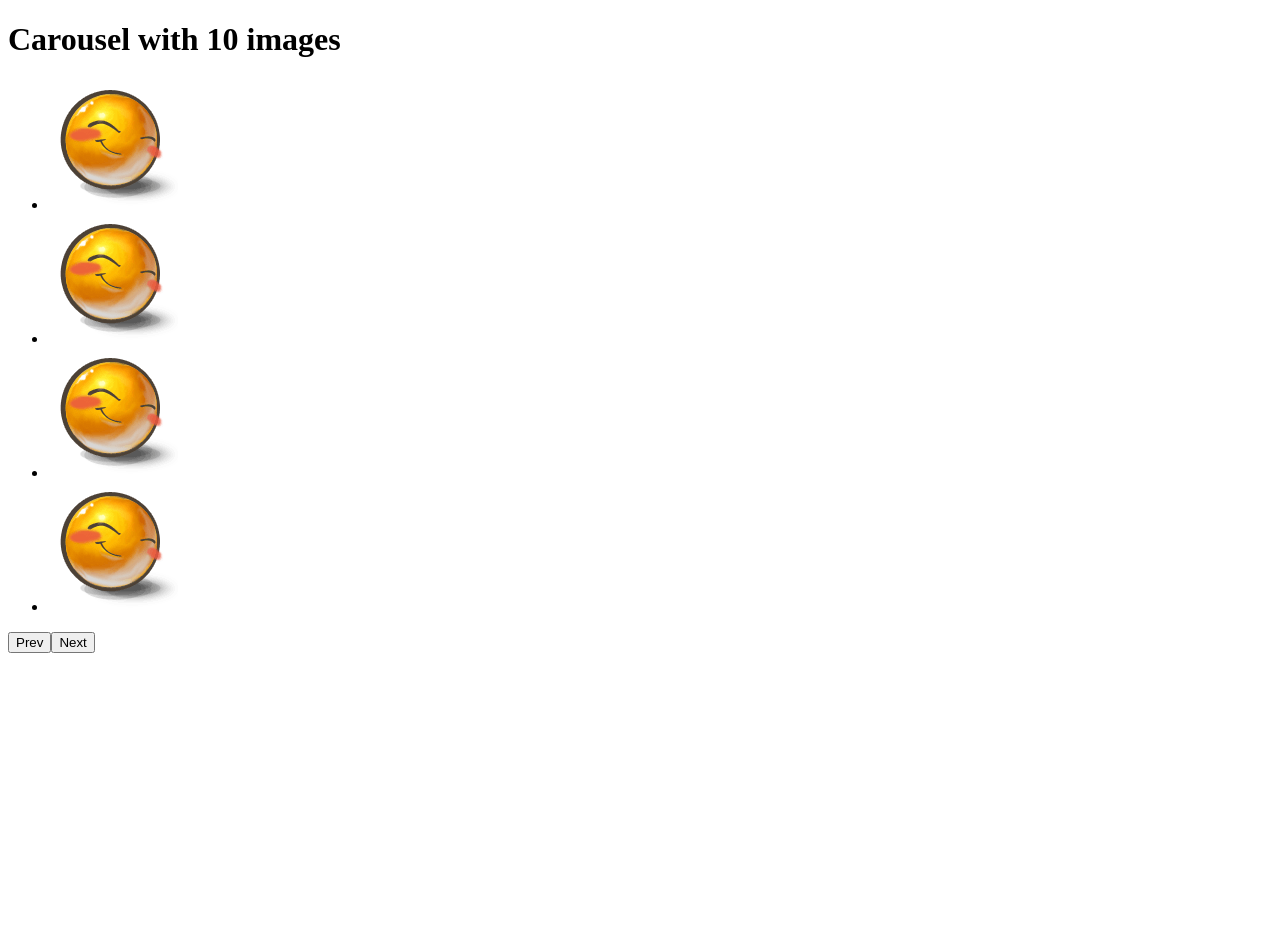
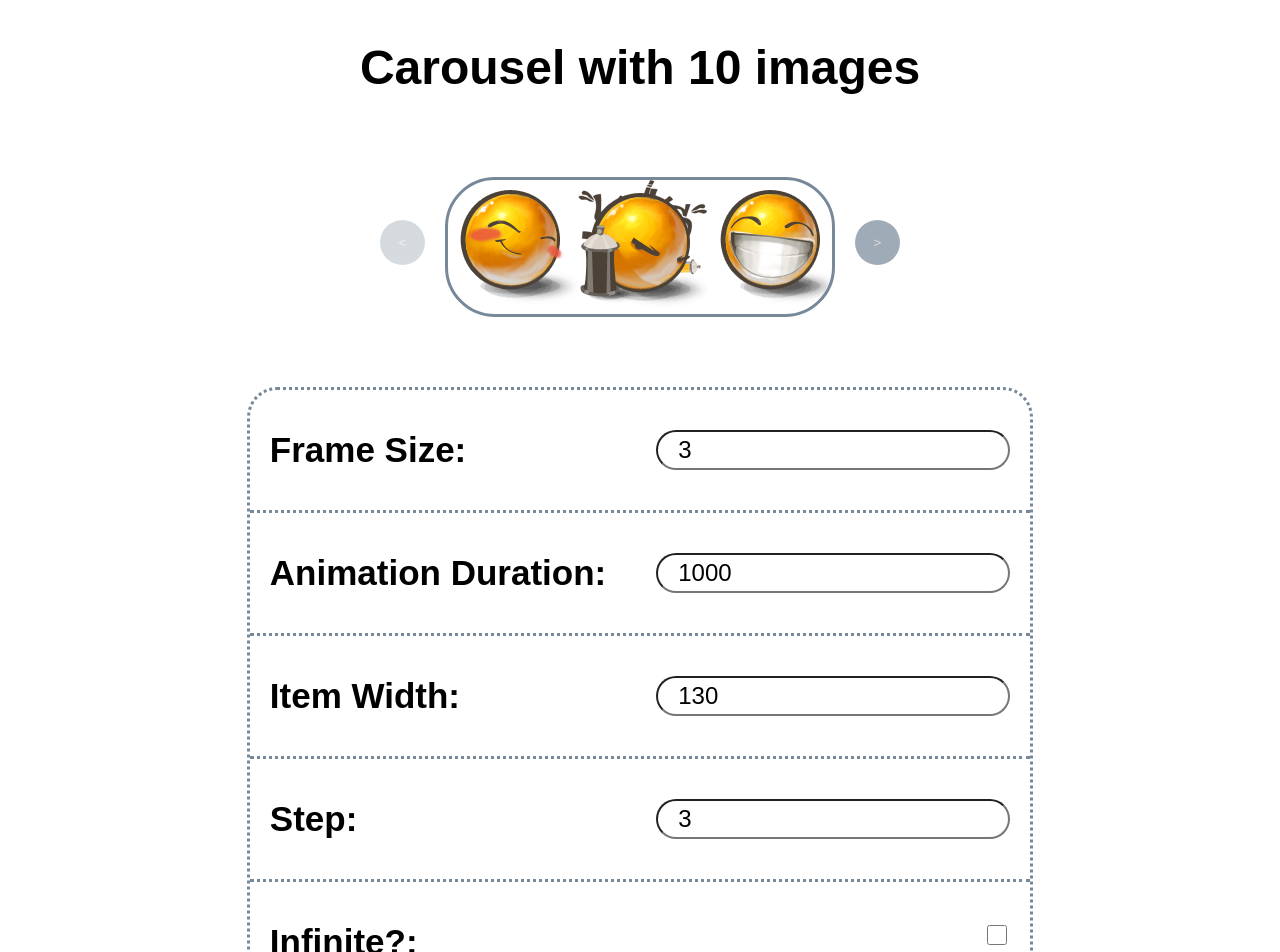
Before and after one commit to mate-academy/react_carousel, a React (Create React App) app: page / in a window 1280 px wide. Shown: the top 952 px of the page. Before the commit the page ends 800 px from the top, so only its background shows below. Built offline with nearby package versions, Linux system fonts and the light colour scheme.

Commit message:
task solution w/o к2 ÐÐÐtest

```diff
--- a/src/App.scss
+++ b/src/App.scss
@@ -1 +1,55 @@
-// style go here
+body {
+  font-family: Arial, sans-serif;
+}
+
+h1 {
+  font-size: 48px;
+}
+
+.App {
+  display: flex;
+  flex-direction: column;
+  justify-content: center;
+  align-items: center;
+  gap: 50px;
+
+  &__form {
+    display: flex;
+    flex-direction: column;
+    align-items: end;
+    border: dotted lightslategray;
+    border-radius: 30px;
+
+    &--label {
+      box-sizing: border-box;
+      display: flex;
+      justify-content: space-between;
+      width: 100%;
+      font-size: 35px;
+      font-weight: bold;
+      padding: 40px 20px;
+    }
+
+    &--label:not(:last-child) {
+      border-bottom: dotted lightslategray;
+    }
+
+    &--input {
+      border-radius: 20px;
+      font-size: 24px;
+      font-family: inherit;
+      padding: 0 20px;
+      margin-left: 50px;
+    }
+
+    &--checkbox {
+      display: inline-block;
+      width: 20px;
+      height: 20px;
+      background-color: #fff;
+      border: 1px solid #ccc;
+      border-radius: 3px;
+      cursor: pointer;
+    }
+  }
+}
--- a/src/App.tsx
+++ b/src/App.tsx
@@ -1,10 +1,7 @@
-import React from 'react';
+import React, { ChangeEvent } from 'react';
 import './App.scss';
 import Carousel from './components/Carousel';
-
-interface State {
-  images: string[];
-}
+import { State } from './utils/types';
 
 class App extends React.Component<{}, State> {
   state = {
@@ -20,17 +17,88 @@ class App extends React.Component<{}, State> {
       './img/9.png',
       './img/10.png',
     ],
+    step: 3,
+    frameSize: 3,
+    itemWidth: 130,
+    animationDuration: 1000,
+    infinite: false,
   };
 
   render() {
-    const { images } = this.state;
+    const { step, frameSize, itemWidth, animationDuration, infinite } =
+      this.state;
+
+    const setValue =
+      (property: keyof State) => (event: ChangeEvent<HTMLInputElement>) =>
+        this.setState(prevState => ({
+          ...prevState,
+          [property]: event.target.value,
+        }));
 
     return (
       <div className="App">
-        {/* eslint-disable-next-line */}
-        <h1>Carousel with {images.length} images</h1>
+        <h1 data-cy="title">Carousel with {this.state.images.length} images</h1>
 
-        <Carousel />
+        <Carousel {...this.state} />
+
+        <form className="App__form">
+          <label className="App__form--label" htmlFor="frameId">
+            Frame Size:
+            <input
+              onChange={setValue('frameSize')}
+              type="number"
+              id="frameId"
+              className="App__form--input"
+              value={frameSize}
+            />
+          </label>
+
+          <label className="App__form--label" htmlFor="animationId">
+            Animation Duration:
+            <input
+              onChange={setValue('animationDuration')}
+              type="number"
+              id="animationId"
+              className="App__form--input"
+              value={animationDuration}
+            />
+          </label>
+
+          <label className="App__form--label" htmlFor="itemId">
+            Item Width:
+            <input
+              onChange={setValue('itemWidth')}
+              type="number"
+              id="itemId"
+              className="App__form--input"
+              value={itemWidth}
+            />
+          </label>
+
+          <label className="App__form--label" htmlFor="stepId">
+            Step:
+            <input
+              onChange={setValue('step')}
+              type="number"
+              id="stepId"
+              className="App__form--input"
+              value={step}
+            />
+          </label>
+
+          <label className="App__form--label" htmlFor="infiniteId">
+            Infinite?:
+            <input
+              onChange={event =>
+                this.setState({ infinite: event.target.checked })
+              }
+              id="infiniteId"
+              type="checkbox"
+              className="App__form--checkbox"
+              checked={infinite}
+            />
+          </label>
+        </form>
       </div>
     );
   }
--- a/src/components/Carousel.scss
+++ b/src/components/Carousel.scss
@@ -1 +1,43 @@
-// style go here
+.Carousel {
+  display: flex;
+  align-items: center;
+  gap: 20px;
+  margin-bottom: 30px;
+
+  &__list {
+    overflow: hidden;
+    display: flex;
+    flex-direction: row;
+    align-items: center;
+    padding: 0;
+    margin: 0;
+    border: solid lightslategray;
+    border-radius: 50px;
+    list-style-type: none;
+  }
+
+  &__button {
+    border-radius: 100%;
+    border: none;
+    color: lightgray;
+    background-color: lightslategray;
+    opacity: 0.7;
+    transition: 0.5s;
+    min-height: 45px;
+    min-width: 45px;
+
+    &:hover {
+      cursor: pointer;
+      opacity: 1;
+    }
+
+    &:active {
+      background-color: darkslategray;
+    }
+
+    &:disabled {
+      cursor: auto;
+      opacity: 0.3;
+    }
+  }
+}
--- a/src/components/Carousel.tsx
+++ b/src/components/Carousel.tsx
@@ -1,26 +1,90 @@
-import React from 'react';
+import React, { useState } from 'react';
 import './Carousel.scss';
+import { State } from '../utils/types';
 
-const Carousel: React.FC = () => (
+const Carousel: React.FC<State> = ({
+  images,
+  step,
+  frameSize,
+  itemWidth,
+  animationDuration,
+  infinite,
+}: State) => {
+  const [numberOfImage, setNumberOfImage] = useState(0);
+
+  const prevCallback = () => {
+    if (numberOfImage - step <= 0) {
+      setNumberOfImage(0);
+    } else {
+      setNumberOfImage(numberOfImage - step);
+    }
+
+    if (infinite && numberOfImage <= 0) {
+      setNumberOfImage(images.length - frameSize);
+    }
+  };
+
+  const nextCallback = () => {
+    if (numberOfImage + step > images.length - frameSize) {
+      setNumberOfImage(images.length - frameSize);
+    } else {
+      setNumberOfImage(numberOfImage + step);
+    }
+
+    if (infinite && numberOfImage >= images.length - frameSize) {
+      setNumberOfImage(0);
+    }
+  };
+
+  return (
     <div className="Carousel">
+      <div
+        className="Carousel__container"
+        style={{
+          height: `${itemWidth}px`,
+          width: `${frameSize * itemWidth}px`,
+        }}
+      >
         <ul className="Carousel__list">
-      <li>
-        <img src="./img/1.png" alt="1" />
+          {images.map((image, index) => (
+            <li
+              className="Carousel__item"
+              style={{
+                transform: `translateX(${-numberOfImage * itemWidth}px)`,
+                transition: `transform ${animationDuration}ms`,
+              }}
+              key={image}
+            >
+              <img
+                src={image}
+                alt={String(1 + index)}
+                style={{ width: `${itemWidth}px` }}
+              />
             </li>
-      <li>
-        <img src="./img/1.png" alt="2" />
-      </li>
-      <li>
-        <img src="./img/1.png" alt="3" />
-      </li>
-      <li>
-        <img src="./img/1.png" alt="4" />
-      </li>
+          ))}
         </ul>
+      </div>
 
-    <button type="button">Prev</button>
-    <button type="button">Next</button>
+      <button
+        className="Carousel__button"
+        type="button"
+        onClick={prevCallback}
+        disabled={numberOfImage <= 0 && !infinite}
+        style={{ order: '-1' }}
+      >
+        &#60;
+      </button>
+      <button
+        className="Carousel__button"
+        type="button"
+        onClick={nextCallback}
+        disabled={numberOfImage >= images.length - frameSize && !infinite}
+        data-cy="next"
+      >
+        &#62;
+      </button>
     </div>
   );
+};
 
 export default Carousel;
--- /dev/null
+++ b/src/utils/types.ts
@@ -0,0 +1,8 @@
+export interface State {
+  images: string[];
+  step: number;
+  frameSize: number;
+  itemWidth: number;
+  animationDuration: number;
+  infinite: boolean;
+}
```
Also changed, not shown: 1 other file (tests, documents, lock files or other folders). Lines whose indentation alone changed are shown as unchanged.
